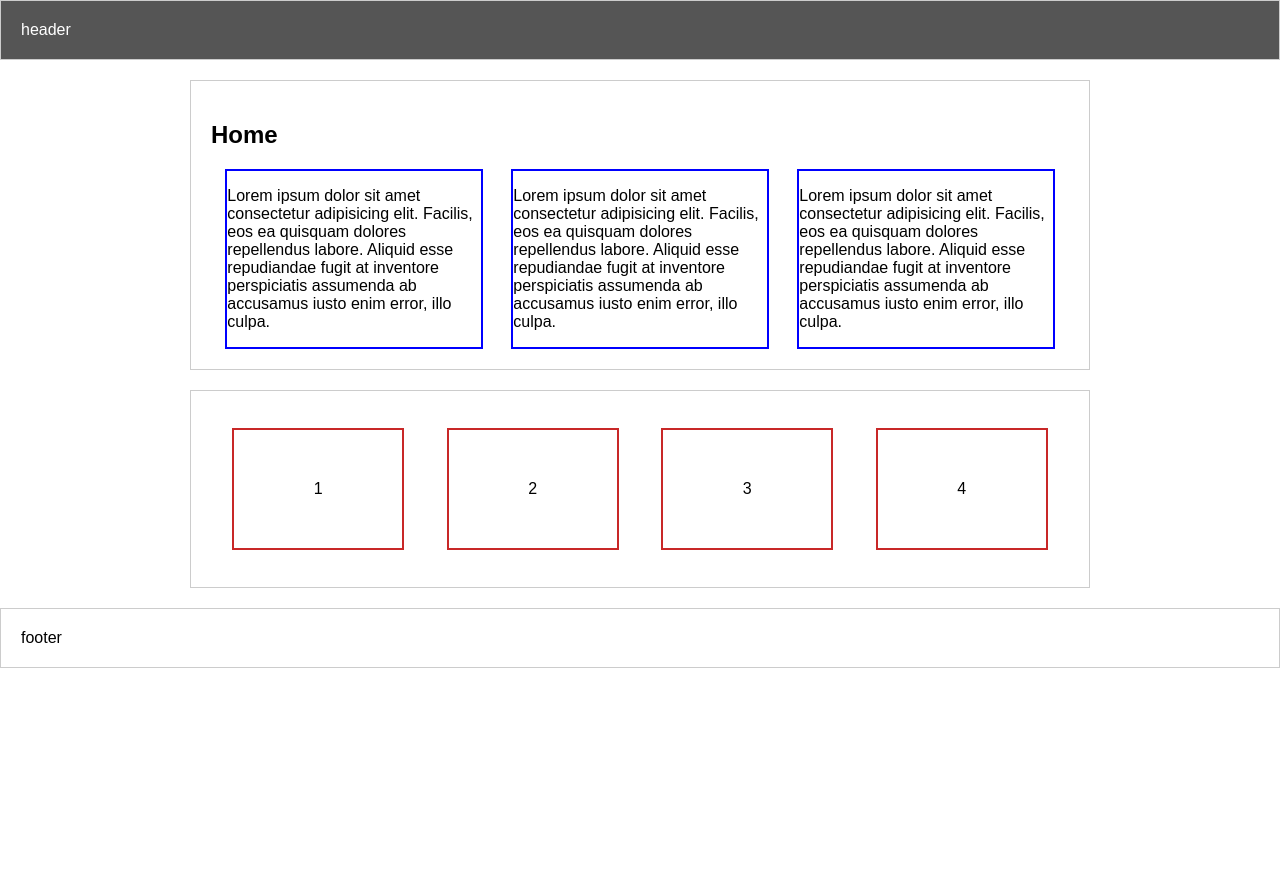
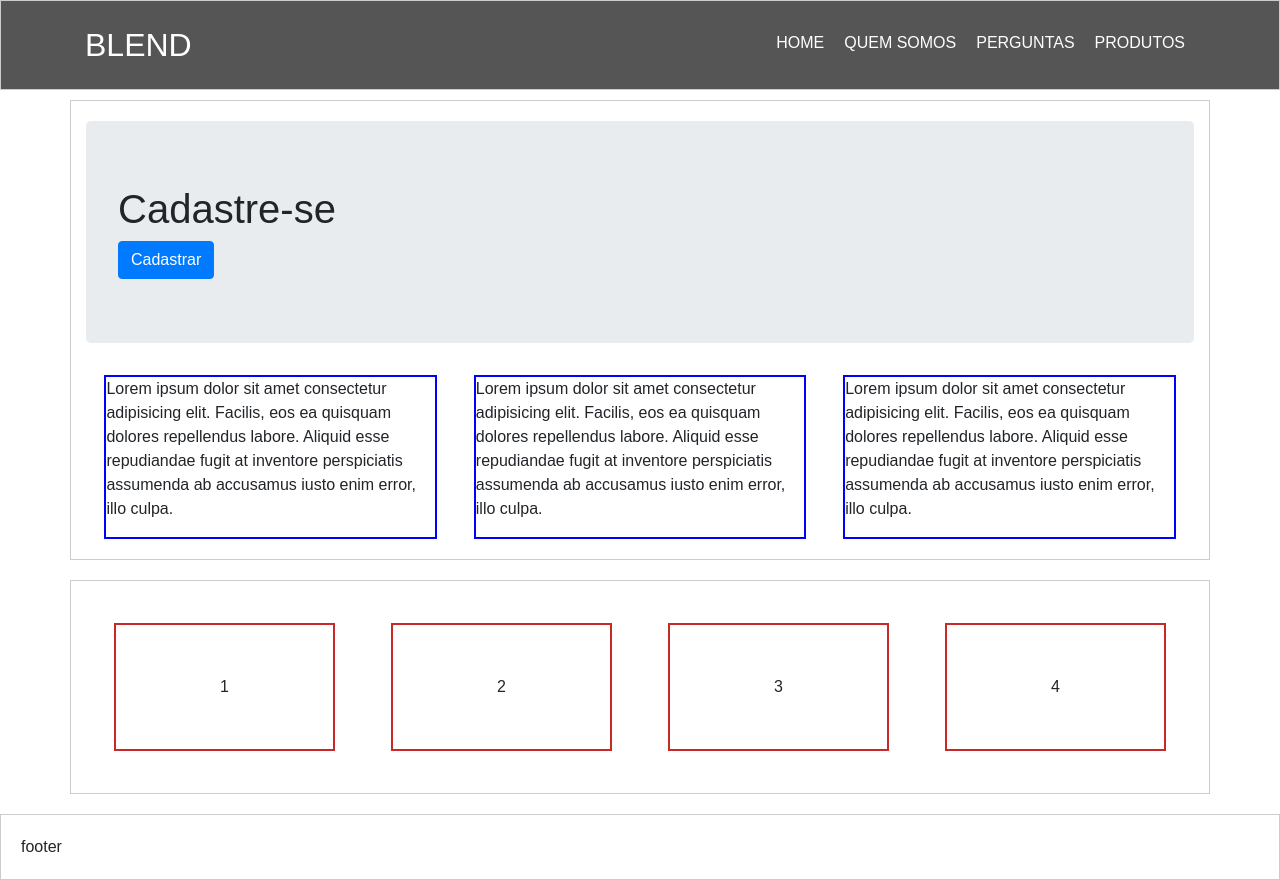
Before and after one commit to tanakav/blend, a plain HTML site: page index.html in a window 1280 px wide. Before the commit the page ends 800 px from the top, so only its background shows below. Drawn offline with nearby package versions, Linux system fonts and the light colour scheme.

Commit message:
Atualizacao com a aula de bootstrap

```diff
--- a/css/style.css
+++ b/css/style.css
@@ -26,7 +26,7 @@ footer {
 }
 
 #first-section {
-    margin-top: 80px;
+    margin-top: 100px;
 }
 
 #article-container {
@@ -46,9 +46,6 @@ footer {
 
 section {
     overflow: hidden;
-    max-width: 80%;
-    width: 900px;
-    margin: 0 auto;
 }
 
 div.article {
@@ -67,6 +64,36 @@ div.article {
     box-sizing: border-box;
 }
 
+.logo {
+    font-size: 2em;
+    color: white;
+    text-decoration: none;
+    text-transform: uppercase;
+}
+
+nav {
+    float: right;
+}
+
+nav ul {
+    list-style: none;
+    margin: 0;
+    padding: 0;
+    overflow: hidden;
+}
+
+nav ul li {
+    float: left;
+    padding: 10px;
+}
+
+nav ul li a {
+    text-decoration: none;
+    color: #fff;
+    font-size: 1em;
+    text-transform: uppercase;
+}
+
 @media(max-width: 800px) {
     div {
         width: 50%;
--- a/index.html
+++ b/index.html
@@ -5,16 +5,31 @@
     <meta charset="UTF-8">
     <meta name="viewport" content="width=device-width, initial-scale=1.0">
     <meta http-equiv="X-UA-Compatible" content="ie=edge">
+    <link rel="stylesheet" href="https://stackpath.bootstrapcdn.com/bootstrap/4.3.1/css/bootstrap.min.css" integrity="sha384-ggOyR0iXCbMQv3Xipma34MD+dH/1fQ784/j6cY/iJTQUOhcWr7x9JvoRxT2MZw1T" crossorigin="anonymous">
     <link rel="stylesheet" href="css/style.css">
     <title>Document</title>
 </head>
 
 <body>
     <header>
-        header
+        <div class="container">
+            <a href="#" class="logo">Blend</a>
+            <nav>
+                <ul>
+                    <li><a href="index.html">Home</a></li>
+                    <li><a href="quemsomos.html">Quem somos</a></li>
+                    <li><a href="perguntas.html">Perguntas</a></li>
+                    <li><a href="produtos.html">Produtos</a></li>
+                </ul>
+            </nav>
+        </div>
     </header>
-    <section id="first-section">
-        <h1>Home</h1>
+    <section id="first-section" class="container">
+        <div class="jumbotron">
+            <h1>Cadastre-se</h1>
+            <a href="cadastro.html" class="btn btn-primary">Cadastrar</a>
+        </div>
+
         <div id="article-container">
             <div class="article">
                 <p>Lorem ipsum dolor sit amet consectetur adipisicing elit. Facilis, eos ea quisquam dolores repellendus labore. Aliquid esse repudiandae fugit at inventore perspiciatis assumenda ab accusamus iusto enim error, illo culpa.</p>
@@ -27,13 +42,17 @@
             </div>
         </div>
     </section>
-    <section id="second-section">
+    <section id="second-section" class="container">
         <div>1</div>
         <div>2</div>
         <div>3</div>
         <div>4</div>
     </section>
-    <footer>footer</footer>
+    <footer>footer
+        <script src="https://code.jquery.com/jquery-3.3.1.slim.min.js" integrity="sha384-q8i/X+965DzO0rT7abK41JStQIAqVgRVzpbzo5smXKp4YfRvH+8abtTE1Pi6jizo" crossorigin="anonymous"></script>
+        <script src="https://cdnjs.cloudflare.com/ajax/libs/popper.js/1.14.7/umd/popper.min.js" integrity="sha384-UO2eT0CpHqdSJQ6hJty5KVphtPhzWj9WO1clHTMGa3JDZwrnQq4sF86dIHNDz0W1" crossorigin="anonymous"></script>
+        <script src="https://stackpath.bootstrapcdn.com/bootstrap/4.3.1/js/bootstrap.min.js" integrity="sha384-JjSmVgyd0p3pXB1rRibZUAYoIIy6OrQ6VrjIEaFf/nJGzIxFDsf4x0xIM+B07jRM" crossorigin="anonymous"></script>
+    </footer>
 </body>
 
 </html>
```
Also changed, not shown: cadastro.html (added, +15 -0 lines), perguntas.html (added, +15 -0 lines), quemsomos.html (added, +15 -0 lines).
